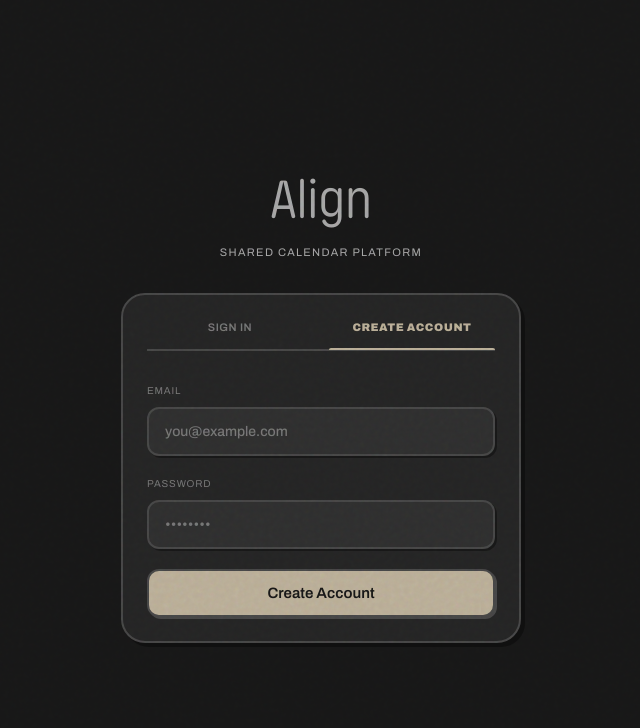
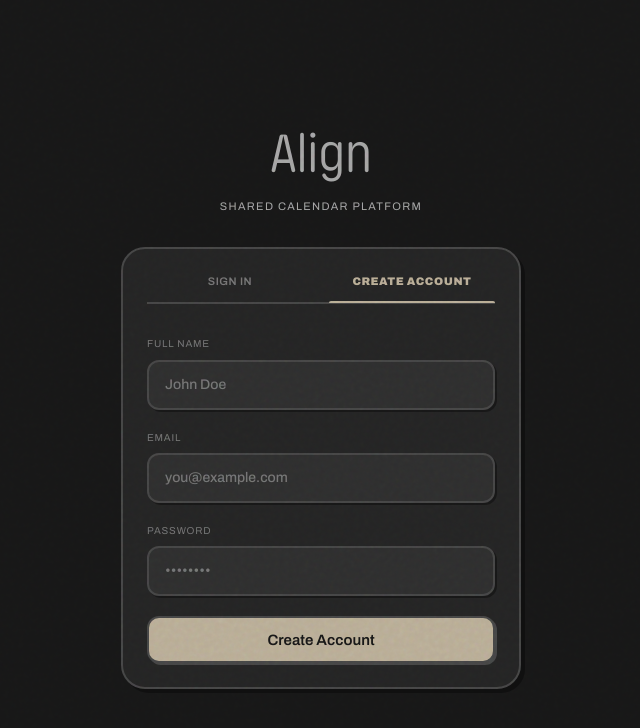
Before and after one commit to SimpleMindedMoron/minimal-calendar, a Next.js app: page /login in a window 1280 px wide. Both pictures are taken after typing "name@example.com", "Sample123" into the empty fields and a click on the button "CREATE ACCOUNT". Shown: the top 728 px of the page, without its empty margins (319-959 px from the left). Built offline with nearby package versions, Linux system fonts and the light colour scheme; no server answers.

Commit message:
feat: add full name to user profiles and members list

```diff
--- a/app/components/login-form/login-form.tsx
+++ b/app/components/login-form/login-form.tsx
@@ -7,20 +7,21 @@ type Props = {
   loading: boolean;
   message: { text: string; type: "error" | "success" } | null;
   onSignIn: (email: string, password: string) => Promise<void>;
-  onSignUp: (email: string, password: string) => Promise<void>;
+  onSignUp: (email: string, password: string, fullName: string) => Promise<void>;
 };
 
 export function LoginForm({ loading, message, onSignIn, onSignUp }: Props) {
   const [mode, setMode] = useState<"signin" | "signup">("signin");
   const [email, setEmail] = useState("");
   const [password, setPassword] = useState("");
+  const [fullName, setFullName] = useState("");
 
   const handleSubmit = (e: React.FormEvent) => {
     e.preventDefault();
     if (mode === "signin") {
       void onSignIn(email, password);
     } else {
-      void onSignUp(email, password);
+      void onSignUp(email, password, fullName);
     }
   };
 
@@ -35,6 +36,7 @@ export function LoginForm({ loading, message, onSignIn, onSignUp }: Props) {
             setMode("signin");
             setEmail("");
             setPassword("");
+            setFullName("");
           }}
         >
           Sign In
@@ -46,6 +48,7 @@ export function LoginForm({ loading, message, onSignIn, onSignUp }: Props) {
             setMode("signup");
             setEmail("");
             setPassword("");
+            setFullName("");
           }}
         >
           Create Account
@@ -61,6 +64,18 @@ export function LoginForm({ loading, message, onSignIn, onSignUp }: Props) {
       )}
 
       <form onSubmit={handleSubmit} className={styles.form}>
+        {mode === "signup" && (
+          <label className={styles.field}>
+            Full Name
+            <input
+              type="text"
+              required
+              value={fullName}
+              onChange={(event) => setFullName(event.target.value)}
+              placeholder="John Doe"
+            />
+          </label>
+        )}
         <label className={styles.field}>
           Email
           <input
--- a/app/login/page.tsx
+++ b/app/login/page.tsx
@@ -14,10 +14,14 @@ export default function Login() {
   const [loading, setLoading] = useState(false);
   const [message, setMessage] = useState<Message>(null);
 
-  const signUp = async (email: string, password: string) => {
+  const signUp = async (email: string, password: string, fullName: string) => {
     setLoading(true);
     setMessage(null);
-    const { error } = await supabase.auth.signUp({ email, password });
+    const { error } = await supabase.auth.signUp({
+      email,
+      password,
+      options: { data: { full_name: fullName } },
+    });
     setMessage(
       error
         ? { text: error.message, type: "error" }
```
Also changed, not shown: app/components/members-dialog/members-dialog.tsx (+22 -3 lines).
